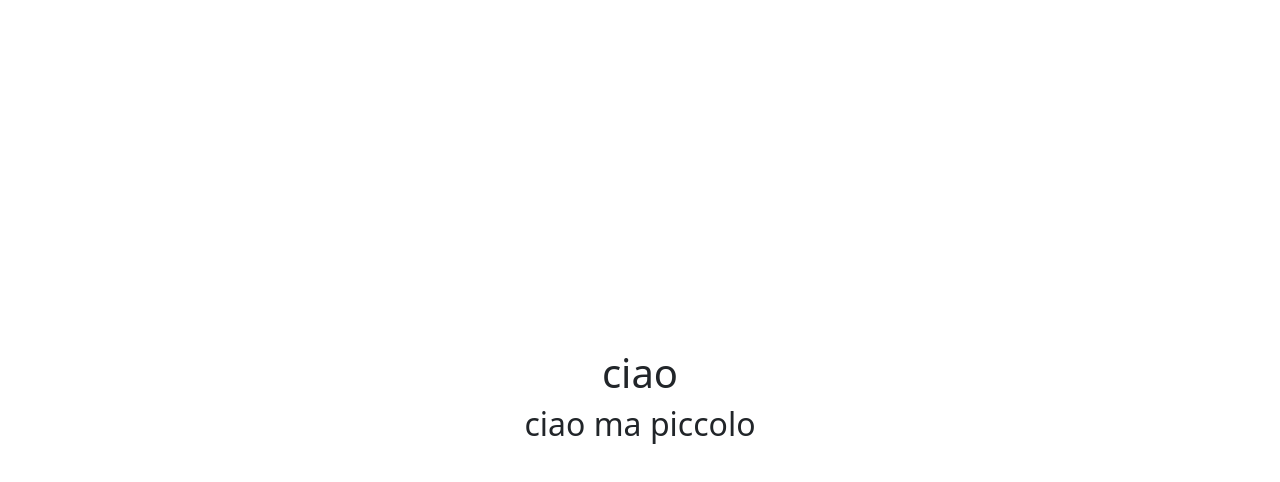
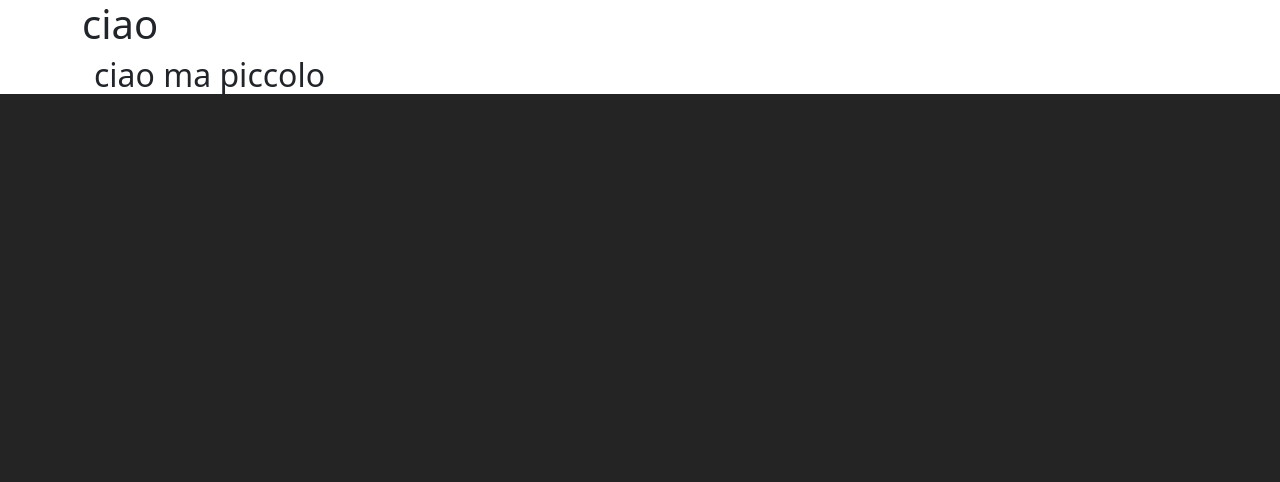
Before and after one commit to ArrobbioUmberto/vite-boolfolio, a Vue app: page / in a window 1280 px wide. Shown: the top 482 px of the page. Built offline with nearby package versions, Linux system fonts and the light colour scheme.

Commit message:
DELETE style default

```diff
--- a/src/style.css
+++ b/src/style.css
@@ -13,77 +13,3 @@
   -moz-osx-font-smoothing: grayscale;
   -webkit-text-size-adjust: 100%;
 }
-
-a {
-  font-weight: 500;
-  color: #646cff;
-  text-decoration: inherit;
-}
-a:hover {
-  color: #535bf2;
-}
-
-a {
-  font-weight: 500;
-  color: #646cff;
-  text-decoration: inherit;
-}
-a:hover {
-  color: #535bf2;
-}
-
-body {
-  margin: 0;
-  display: flex;
-  place-items: center;
-  min-width: 320px;
-  min-height: 100vh;
-}
-
-h1 {
-  font-size: 3.2em;
-  line-height: 1.1;
-}
-
-button {
-  border-radius: 8px;
-  border: 1px solid transparent;
-  padding: 0.6em 1.2em;
-  font-size: 1em;
-  font-weight: 500;
-  font-family: inherit;
-  background-color: #1a1a1a;
-  cursor: pointer;
-  transition: border-color 0.25s;
-}
-button:hover {
-  border-color: #646cff;
-}
-button:focus,
-button:focus-visible {
-  outline: 4px auto -webkit-focus-ring-color;
-}
-
-.card {
-  padding: 2em;
-}
-
-#app {
-  max-width: 1280px;
-  margin: 0 auto;
-  padding: 2rem;
-  text-align: center;
-}
-
-@media (prefers-color-scheme: light) {
-  :root {
-    color: #213547;
-    background-color: #ffffff;
-  }
-  a:hover {
-    color: #747bff;
-  }
-  button {
-    background-color: #f9f9f9;
-  }
-}
```
